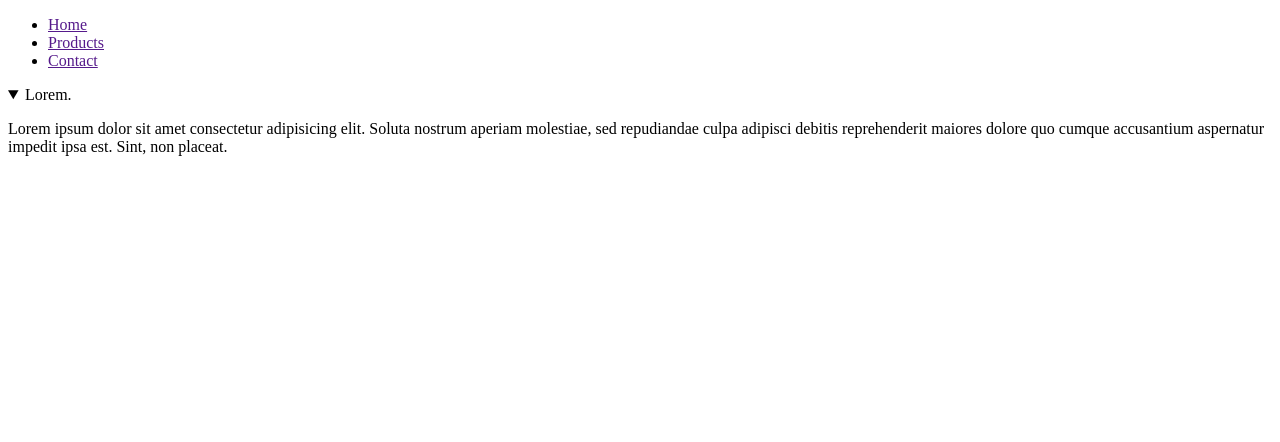
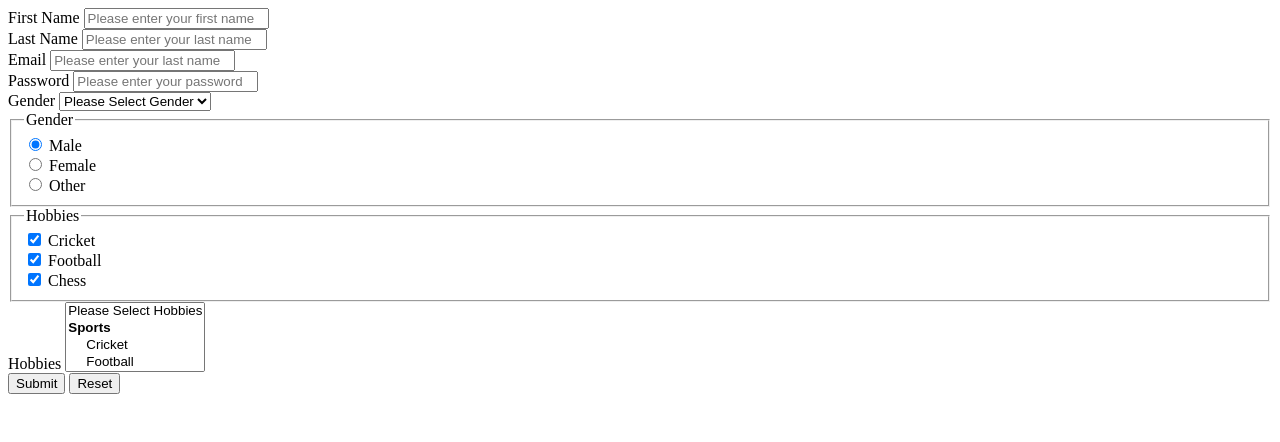
Before and after one commit to lakshya4904/fs-5, a plain HTML site: page index.html in a window 1280 px wide. Drawn offline with Linux system fonts and the light colour scheme.

Commit message:
form elements

```diff
--- a/index.html
+++ b/index.html
@@ -5,11 +5,16 @@
     <meta http-equiv="X-UA-Compatible" content="IE=edge" />
     <meta name="viewport" content="width=device-width, initial-scale=1.0" />
     <title>Portfolio</title>
-    <meta name="description" content="this portfolio">
+    <meta name="description" content="this portfolio" />
     <meta property="og:title" content="How to Become an SEO Expert (8 Steps)" />
-    <meta property="og:description" content="Get from SEO newbie to SEO pro in 8 simple steps." />
-    <meta property="og:image" content="https://ahrefs.com/blog/wp-content/uploads/2019/12/fb-how-to-become-an-seo-expert.png" />
-
+    <meta
+      property="og:description"
+      content="Get from SEO newbie to SEO pro in 8 simple steps."
+    />
+    <meta
+      property="og:image"
+      content="https://ahrefs.com/blog/wp-content/uploads/2019/12/fb-how-to-become-an-seo-expert.png"
+    />
   </head>
   <body>
     <!--
@@ -47,40 +52,128 @@
 
     <!-- heading -->
 
+    <!-- <img src="./images/banner@3x.jpg" srcset="./images/banner@1x.jpg 320w, ./images/banner@2x.jpg 640w" alt="Logo" height="200px" width="200px" loading="lazy"> -->
 
+    <!-- <picture>
+        <source srcset="./images/banner@1x.jpg" media="(max-width: 640px)" />
+        <img src="./images/banner@3x.jpg" alt="Logo" height="427px" width="640px" />
+      </picture> -->
 
-      <header>
+    <!-- <picture>
+        <source srcset="./images/page.avif" type="image/avif" />
+        <source srcset="./images/page.webp" type="image/webp" />
+        <img src="./images/page.jpg" alt="Logo" height="200px" width="200px" loading="lazy" />
+      </picture> -->
 
-        <nav>
-            <ul>
-                <li><a href="">Home</a></li>
-                <li><a href="">Products</a></li>
-                <li><a href="">Contact</a></li>
-            </ul>
-        </nav>
-      </header>
-      <aside>
+    <!-- <video height="640px" width="420px">
+            <source src="https://archive.org/download/BigBuckBunny_124/Content/big_buck_bunny_720p_surround.webm" type="video/webm" />
+            <source src="https://archive.org/download/BigBuckBunny_124/Content/big_buck_bunny_720p_surround.mp4" type="video/mp4" />
+            <p>Video tag is not supported</p>
+      </video> -->
 
-      </aside>
+    <form>
+      <div>
+        <label for="first_name">First Name</label>
+        <input
+          type="text"
+          id="first_name"
+          placeholder="Please enter your first name"
+          autocomplete="given-name"
+          required
+          minlength="2"
+          maxlength="10"
+        />
+      </div>
+      <div>
+        <label for="last_name">Last Name</label>
+        <input
+          type="text"
+          id="last_name"
+          placeholder="Please enter your last name"
+          autocomplete="family-name"
+        />
+      </div>
+      <div>
+        <label for="email">Email</label>
+        <input
+          type="email"
+          id="last_name"
+          placeholder="Please enter your last name"
+          autocomplete="email"
+          required
+          pattern="[a-z0-9._%+-]+@[a-z0-9.-]+\.[a-z]{2,4}$"
+        />
+      </div>
+      <div>
+        <label for="password">Password</label>
+        <input
+          type="password"
+          id="password"
+          placeholder="Please enter your password"
+          autocomplete="new-password"
+        />
+      </div>
+      <div>
+        <label for="gender">Gender</label>
+        <select>
+          <option value="">Please Select Gender</option>
+          <option value="male">Male</option>
+          <option value="female">Female</option>
+          <option value="other">Other</option>
+        </select>
+      </div>
+      <fieldset>
+        <legend>Gender</legend>
+        <div>
+          <input type="radio" name="gender" id="male" checked />
+          <label for="male">Male</label>
+        </div>
+        <div>
+          <input type="radio" name="gender" id="female" />
+          <label for="female">Female</label>
+        </div>
+        <div>
+          <input type="radio" name="gender" id="other" />
+          <label for="other">Other</label>
+        </div>
+      </fieldset>
 
-      <main>
-        <article>
+      <fieldset>
+        <legend>Hobbies</legend>
+        <div>
+          <input type="checkbox" name="hobbies" id="cricket" checked />
+          <label for="cricket">Cricket</label>
+        </div>
+        <div>
+          <input type="checkbox" name="hobbies" id="football" checked />
+          <label for="football">Football</label>
+        </div>
+        <div>
+          <input type="checkbox" name="hobbies" id="chess" checked />
+          <label for="chess">Chess</label>
+        </div>
+      </fieldset>
 
-        </article>
-        <section>
+      <div>
+        <label for="hobbies">Hobbies</label>
+        <select multiple>
+          <option value="">Please Select Hobbies</option>
+          <optgroup label="Sports">
+            <option value="cricket">Cricket</option>
+            <option value="football">Football</option>
+            <option value="chess">Chess</option>
+          </optgroup>
+          <optgroup label="Activity">
+            <option value="dance">Dance</option>
+            <option value="painting">Painting</option>
+          </optgroup>
+        </select>
+      </div>
 
-        </section>
-        <section>
-
-        </section>
-        <details open>
-            <summary>Lorem.</summary>
-            <p>Lorem ipsum dolor sit amet consectetur adipisicing elit. Soluta nostrum aperiam molestiae, sed repudiandae culpa adipisci debitis reprehenderit maiores dolore quo cumque accusantium aspernatur impedit ipsa est. Sint, non placeat.</p>
-        </details>
-      </main>
-
-      <footer>
-
-      </footer>
+      <div>
+        <button type="submit">Submit</button>
+        <button type="rest">Reset</button>
+      </div>
+    </form>
   </body>
 </html>
```
Also changed, not shown: images/banner@1x.jpg (added), images/banner@2x.jpg (added), images/banner@3x.jpg (added), images/page.avif (added), images/page.jpg (added), images/page.webp (added), 1 other file. Lines whose indentation alone changed are shown as unchanged.
